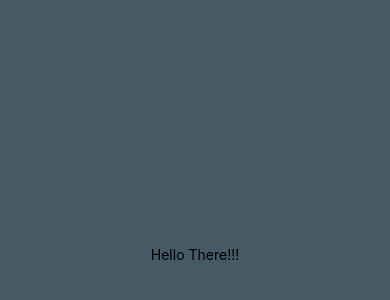
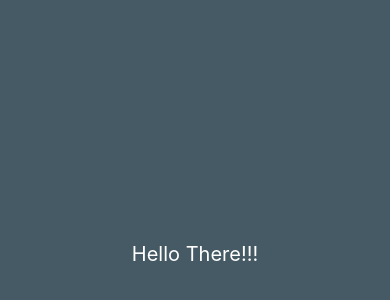
Before and after one commit to susbnr21/FirstApp, a React Native app: screen / in a window 390 px wide. Shown: the part 168-468 px from the top of the page. Built offline with nearby package versions, Linux system fonts and the light colour scheme.

Commit message:
Adding Styles

```diff
--- a/App.js
+++ b/App.js
@@ -1,11 +1,12 @@
 import React, { Component } from 'react';
 import { Text, View, StyleSheet } from 'react-native';
+import { Colors } from 'react-native/Libraries/NewAppScreen';
 
 export default class App extends Component {
   render() {
     return (
       <View style={styles.container}>
-        <Text>Hello There!!!</Text>
+        <Text style={{color: '#ffffff', fontSize: 20}}>Hello There!!!</Text>
       </View>
     );
   }
```
